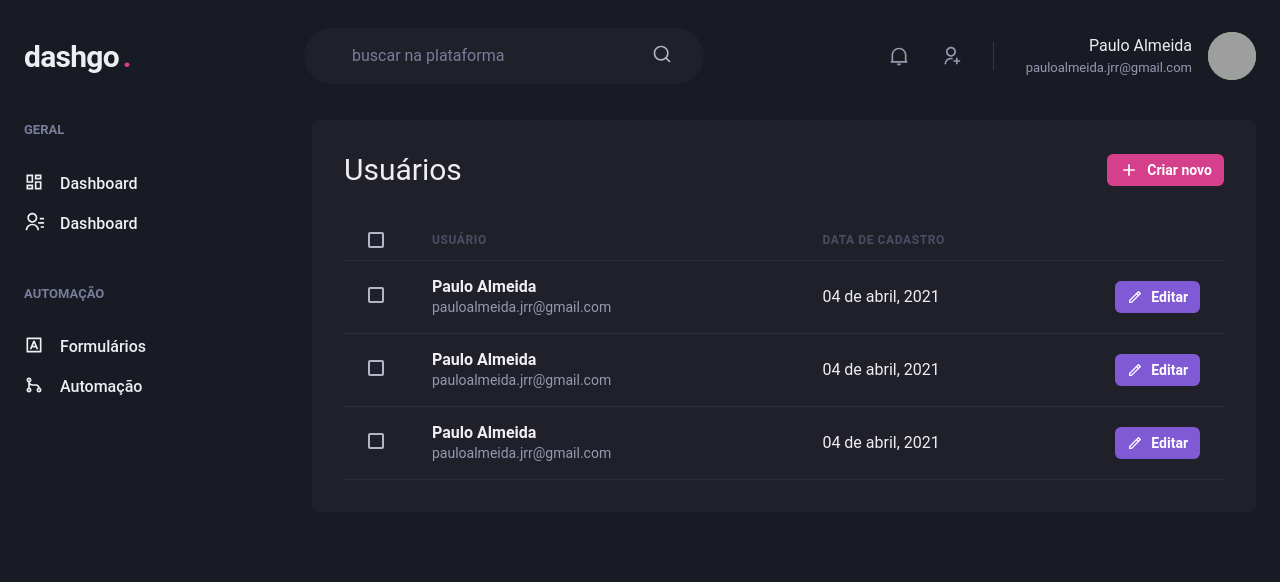
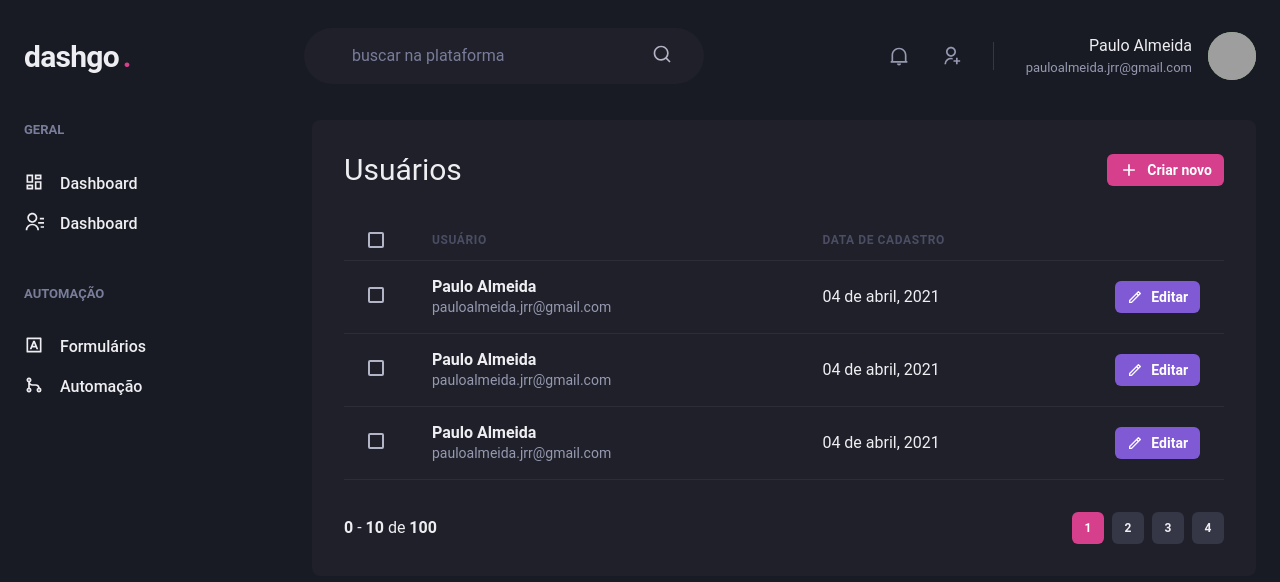
Before and after one commit to paulojrr/dashgo, a Next.js app: page /users in a window 1280 px wide. Shown: the top 582 px of the page. Built offline with nearby package versions, Linux system fonts and the light colour scheme; grey boxes are pictures that could not be loaded.

Commit message:
Componente Pagination e Página Form de usuário

```diff
--- /dev/null
+++ b/src/components/Pagination.tsx
@@ -0,0 +1,59 @@
+import { Stack, Button, Box } from '@chakra-ui/react';
+
+export function Pagination() {
+  return (
+    <Stack
+      direction="row"
+      spacing="6"
+      mt="8"
+      justify="space-between"
+      align="center"
+    >
+      <Box>
+        <strong>0</strong> - <strong>10</strong> de <strong>100</strong>
+      </Box>
+      <Stack direction="row" spacing="2">
+        <Button
+          size="sm"
+          fontSize="xs"
+          width="4"
+          colorScheme="pink"
+          disabled
+          _disabled={{ bg: 'pink.500', cursor: 'default' }}
+        >
+          1
+        </Button>
+
+        <Button
+          size="sm"
+          fontSize="xs"
+          width="4"
+          bg="gray.700"
+          _hover={{ bg: 'gray.500' }}
+        >
+          2
+        </Button>
+
+        <Button
+          size="sm"
+          fontSize="xs"
+          width="4"
+          bg="gray.700"
+          _hover={{ bg: 'gray.500' }}
+        >
+          3
+        </Button>
+
+        <Button
+          size="sm"
+          fontSize="xs"
+          width="4"
+          bg="gray.700"
+          _hover={{ bg: 'gray.500' }}
+        >
+          4
+        </Button>
+      </Stack>
+    </Stack>
+  );
+}
--- a/src/pages/users/index.tsx
+++ b/src/pages/users/index.tsx
@@ -16,6 +16,7 @@
 import { RiAddLine, RiPencilLine } from 'react-icons/ri';
 
 import { Header } from '../../components/Header';
+import { Pagination } from '../../components/Pagination';
 import { Sidebar } from '../../components/Sidebar';
 
 export default function UserList() {
@@ -136,6 +137,8 @@
               </Tr>
             </Tbody>
           </Table>
+
+          <Pagination />
         </Box>
       </Flex>
     </Box>
```
Also changed, not shown: src/pages/users/create.tsx (added, +56 -0 lines).
